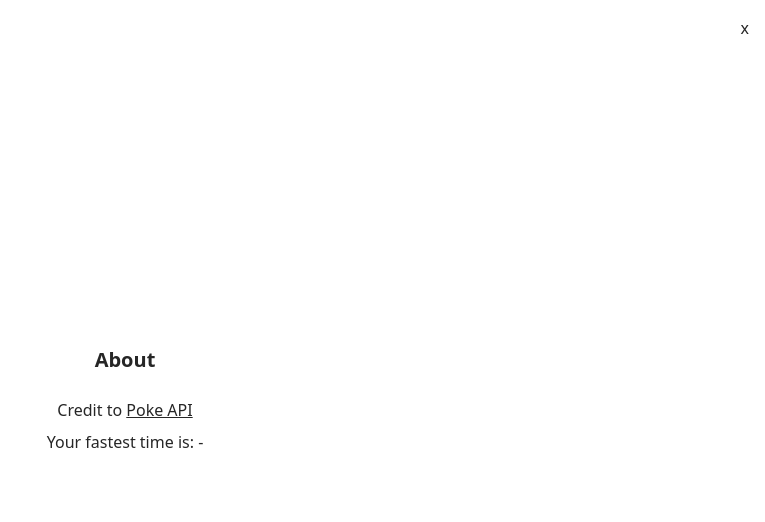
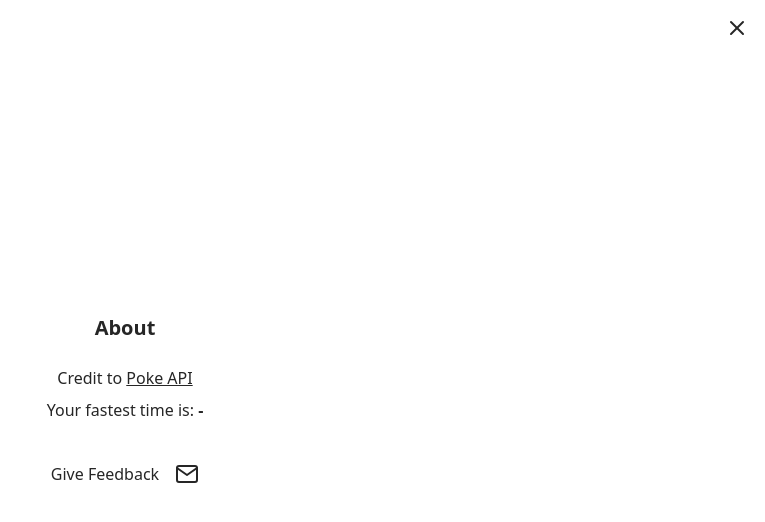
Before and after one commit to brosing/poke-match, a SvelteKit app: page /about in a window 1280 px wide. Shown: the top 522 px of the page, without its empty margins (515-1280 px from the left). Built offline with nearby package versions, Linux system fonts and the light colour scheme.

Commit message:
ignore expected errors

```diff
--- a/src/components/icon.svelte
+++ b/src/components/icon.svelte
@@ -1,24 +1,16 @@
 <script lang="ts">
-  type IconName = 'dark' | 'light' | 'refresh'
-  export let name: IconName = 'dark'
-  export let fill = 'black'
+  type IconName = 'x' | 'email'
+  export let name: IconName
 </script>
 
-<!-- <svg xmlns="http://www.w3.org/2000/svg" class="ionicon" viewBox="0 0 512 512">
-  <path d="M264 480A232 232 0 0132 248c0-94 54-178.28 137.61-214.67a16 16 0 0121.06 21.06C181.07 76.43 176 104.66 176 136c0 110.28 89.72 200 200 200 31.34 0 59.57-5.07 81.61-14.67a16 16 0 0121.06 21.06C442.28 426 358 480 264 480z"/>
-</svg> -->
+<svg xmlns="http://www.w3.org/2000/svg" viewBox="0 0 24 24" fill="none" stroke="currentColor" stroke-width="2" stroke-linecap="round" stroke-linejoin="round" class={`w-6 h-6 ${$$props.class}`}>
+  {#if name == 'x'}
+  <line x1="18" y1="6" x2="6" y2="18" fill="currentColor"></line><line x1="6" y1="6" x2="18" y2="18" fill="currentColor"></line>
 
-<svg xmlns="http://www.w3.org/2000/svg" fill="none" viewBox="0 0 512 512" color={fill} class={`w-6 h-6 ${$$props.class}`}>
-  {#if name == 'refresh'}
-  <path d="M320 146s24.36-12-64-12a160 160 0 10160 160" fill="none" stroke="currentColor" stroke-linecap="round" stroke-miterlimit="10" stroke-width="32"/><path fill="none" stroke="currentColor" stroke-linecap="round" stroke-linejoin="round" stroke-width="32" d="M256 58l80 80-80 80"/>
+  {:else if name="email"}
+  <path d="M4 4h16c1.1 0 2 .9 2 2v12c0 1.1-.9 2-2 2H4c-1.1 0-2-.9-2-2V6c0-1.1.9-2 2-2z"></path><polyline points="22,6 12,13 2,6"></polyline>
 
-  {:else if name == 'dark'}
-  <path d="M264 480A232 232 0 0132 248c0-94 54-178.28 137.61-214.67a16 16 0 0121.06 21.06C181.07 76.43 176 104.66 176 136c0 110.28 89.72 200 200 200 31.34 0 59.57-5.07 81.61-14.67a16 16 0 0121.06 21.06C442.28 426 358 480 264 480z" fill="currentColor"/>
-
-  {:else if name="light"}
-  <path d="M256 118a22 22 0 01-22-22V48a22 22 0 0144 0v48a22 22 0 01-22 22zM256 486a22 22 0 01-22-22v-48a22 22 0 0144 0v48a22 22 0 01-22 22zM369.14 164.86a22 22 0 01-15.56-37.55l33.94-33.94a22 22 0 0131.11 31.11l-33.94 33.94a21.93 21.93 0 01-15.55 6.44zM108.92 425.08a22 22 0 01-15.55-37.56l33.94-33.94a22 22 0 1131.11 31.11l-33.94 33.94a21.94 21.94 0 01-15.56 6.45zM464 278h-48a22 22 0 010-44h48a22 22 0 010 44zM96 278H48a22 22 0 010-44h48a22 22 0 010 44zM403.08 425.08a21.94 21.94 0 01-15.56-6.45l-33.94-33.94a22 22 0 0131.11-31.11l33.94 33.94a22 22 0 01-15.55 37.56zM142.86 164.86a21.89 21.89 0 01-15.55-6.44l-33.94-33.94a22 22 0 0131.11-31.11l33.94 33.94a22 22 0 01-15.56 37.55zM256 358a102 102 0 11102-102 102.12 102.12 0 01-102 102z" fill="currentColor"/>
-
-  {:else} <!-- sad emote because no icon provide-->
-  <path d="M414.39 97.61A224 224 0 1097.61 414.39 224 224 0 10414.39 97.61zM184 208a24 24 0 11-24 24 23.94 23.94 0 0124-24zm-23.67 149.83c12-40.3 50.2-69.83 95.62-69.83s83.62 29.53 95.71 69.83a8 8 0 01-7.82 10.17H168.15a8 8 0 01-7.82-10.17zM328 256a24 24 0 1124-24 23.94 23.94 0 01-24 24z" fill="currentColor"/>
+  {:else}
+  <circle cx="12" cy="12" r="10" fill="currentColor"></circle><path d="M16 16s-1.5-2-4-2-4 2-4 2" fill="currentColor"></path><line x1="9" y1="9" x2="9.01" y2="9" fill="currentColor"></line><line x1="15" y1="9" x2="15.01" y2="9" fill="currentColor"></line>
   {/if}
 </svg>
--- a/src/routes/about/+page.svelte
+++ b/src/routes/about/+page.svelte
@@ -1,22 +1,44 @@
 <script lang="ts">
-	import { goto } from "$app/navigation";
-	import { localStorageStore } from "../../utils/local-storage";
+	import { browser } from '$app/environment';
+	import { goto } from '$app/navigation';
+	import Icon from '../../components/icon.svelte';
+	import { localStorageStore } from '../../utils/local-storage';
 
 	const leaderboard = localStorageStore<string[]>('leaderboard', []);
 	let fastestTime: string;
 
 	leaderboard?.subscribe((data: string[]) => {
 		if (data[0]) {
-      fastestTime = data.sort()[0]
+			fastestTime = data.sort()[0];
 		} else {
-      fastestTime = '-'
+			fastestTime = '-';
 		}
-  })
+	});
+
+	function handleCloseButton() {
+    goto('/');
+	}
+
+	function sendEmail() {
+		if (browser) { // @ts-ignore
+			window.location = 'mailto:singgihnn@gmail.com';
+		}
+	}
 </script>
 
-<div class="relative flex flex-col h-screen w-screen justify-center items-center text-neutral-800 dark:text-white gap-2">
-  <button on:click={() => goto('/')} class="absolute top-4 right-4">x</button>
+<div
+	class="relative flex flex-col h-screen w-screen justify-center items-center text-neutral-800 dark:text-white gap-2"
+>
+	<button
+		on:click={handleCloseButton}
+		class="absolute top-4 right-4 text-neutral-800 dark:text-white"
+	>
+		<Icon name="x" class="h-4 w-4" />
+	</button>
 	<h2 class="text-xl font-bold mb-4">About</h2>
 	<p>Credit to <a href="https://beta.pokeapi.co" class="underline">Poke API</a></p>
-  <p>Your fastest time is: {fastestTime}</p>
+	<p>Your fastest time is: <span class="font-bold">{fastestTime}</span></p>
+	<button class="flex gap-4 mt-8" on:click={sendEmail}>
+		Give Feedback <Icon name="email" class="h-4 w-4" />
+	</button>
 </div>
```
Lines whose indentation alone changed are shown as unchanged.
